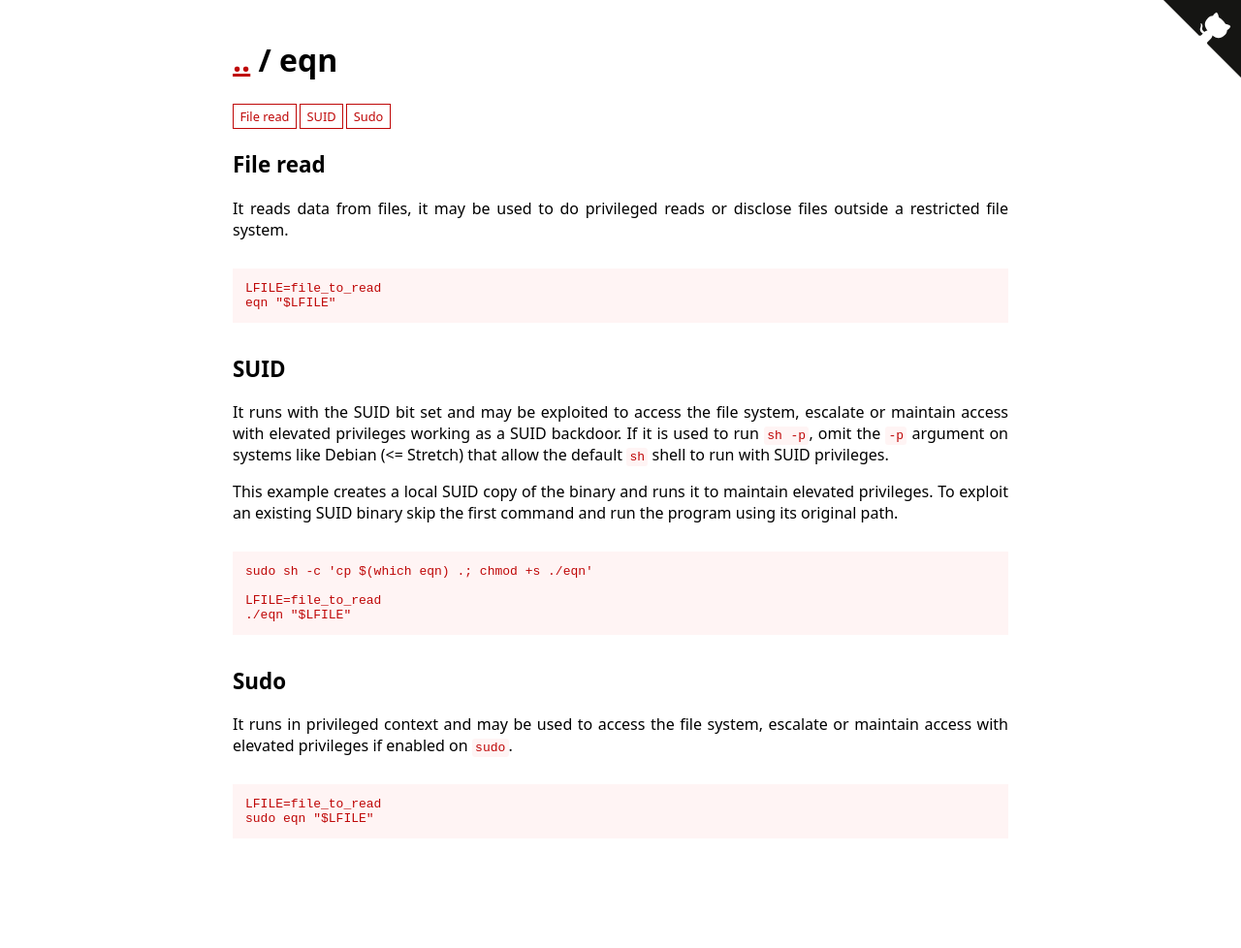
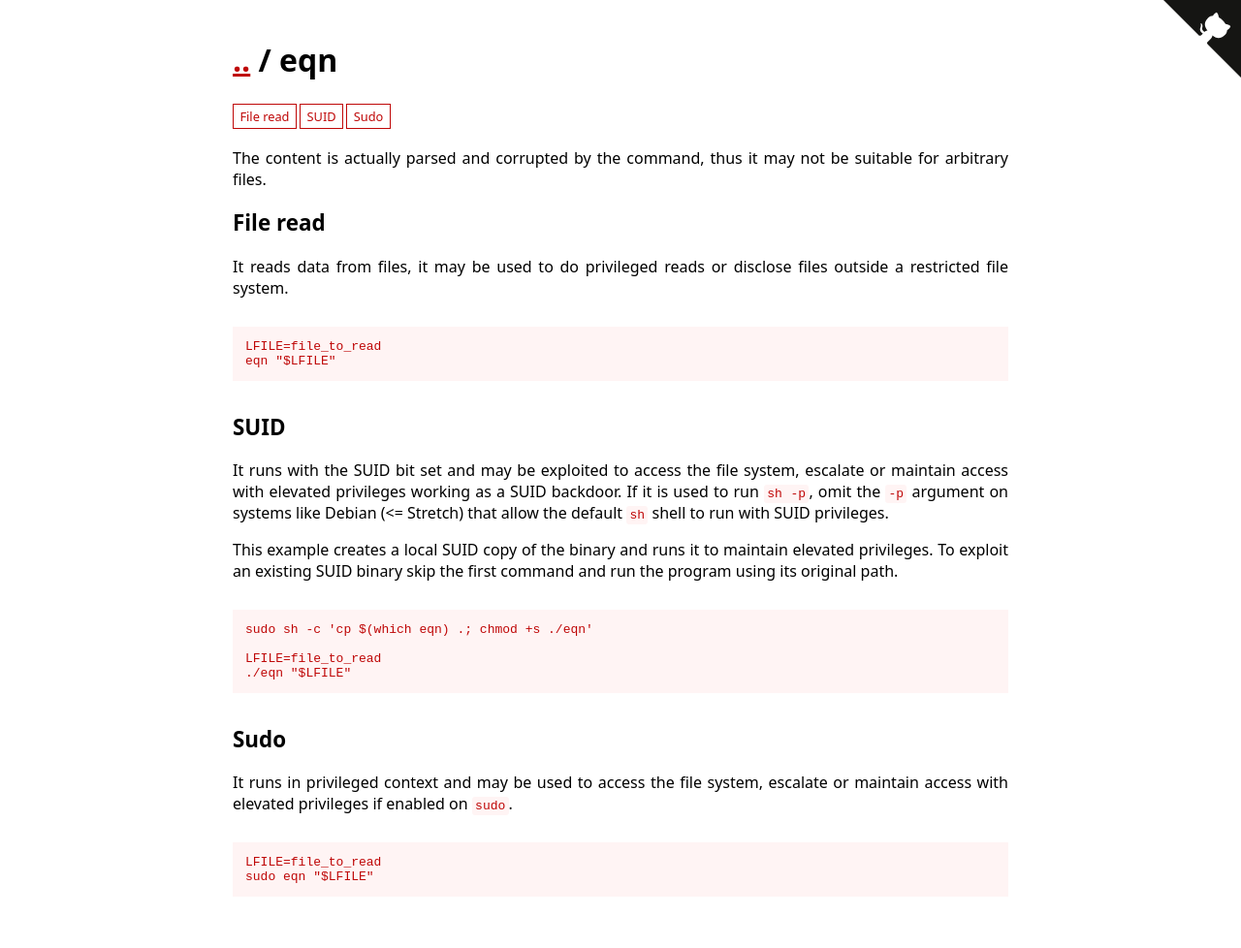
Before and after one commit to GTFOBins/GTFOBins.github.io, a Jekyll site: the page built from _gtfobins/eqn.md, in a window 1280 px wide. Shown: the whole page at 97% size. Built offline with Jekyll 4.4.1, drawn with Linux system fonts in a browser that asks for light colours; before the commit the page ends 918 px from its top, so only the background shows below that.

Commit message:
Add description

```diff
--- a/_gtfobins/eqn.md
+++ b/_gtfobins/eqn.md
@@ -1,4 +1,5 @@
 ---
+description: The content is actually parsed and corrupted by the command, thus it may not be suitable for arbitrary files.
 functions:
   file-read:
     - code: |
```
